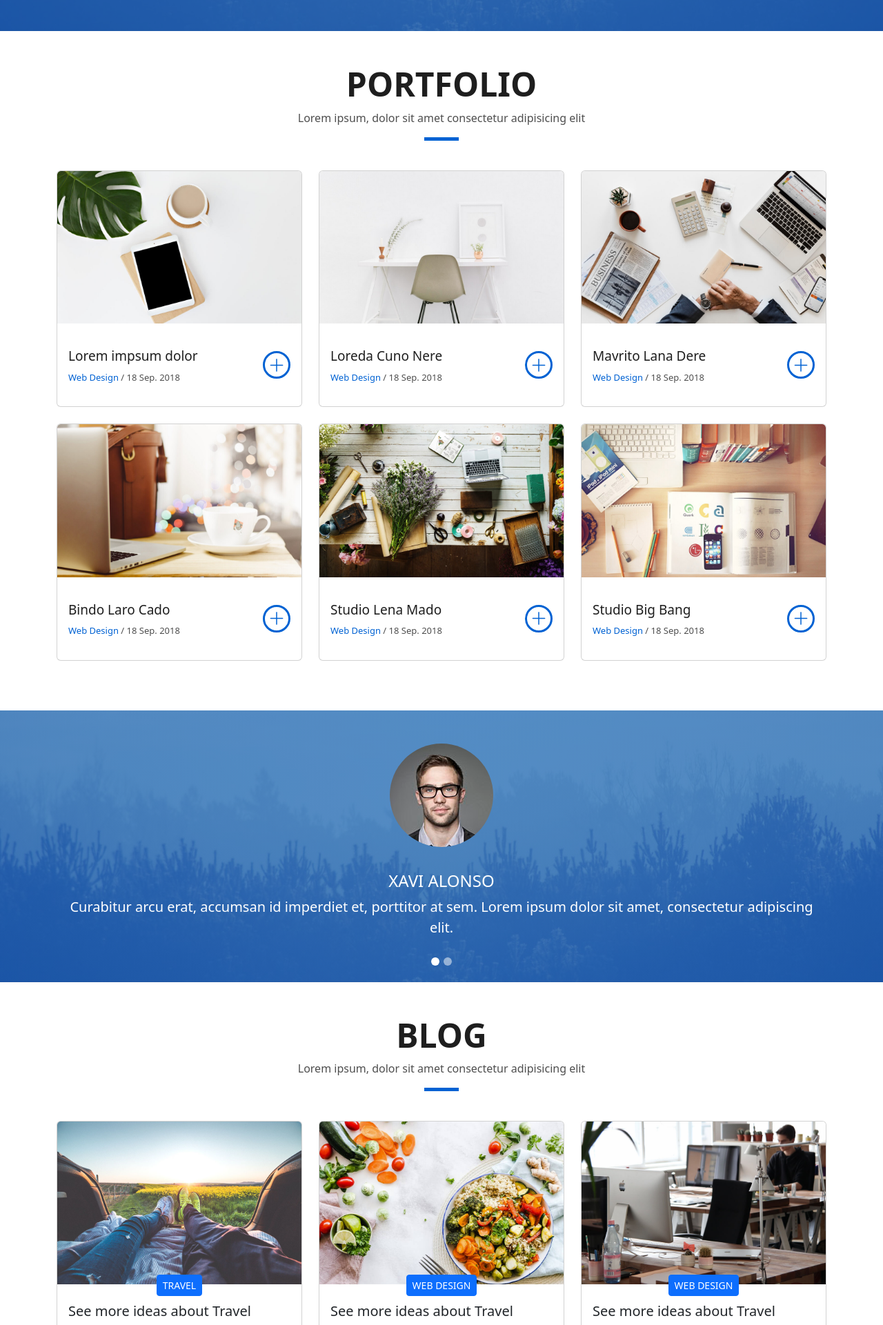
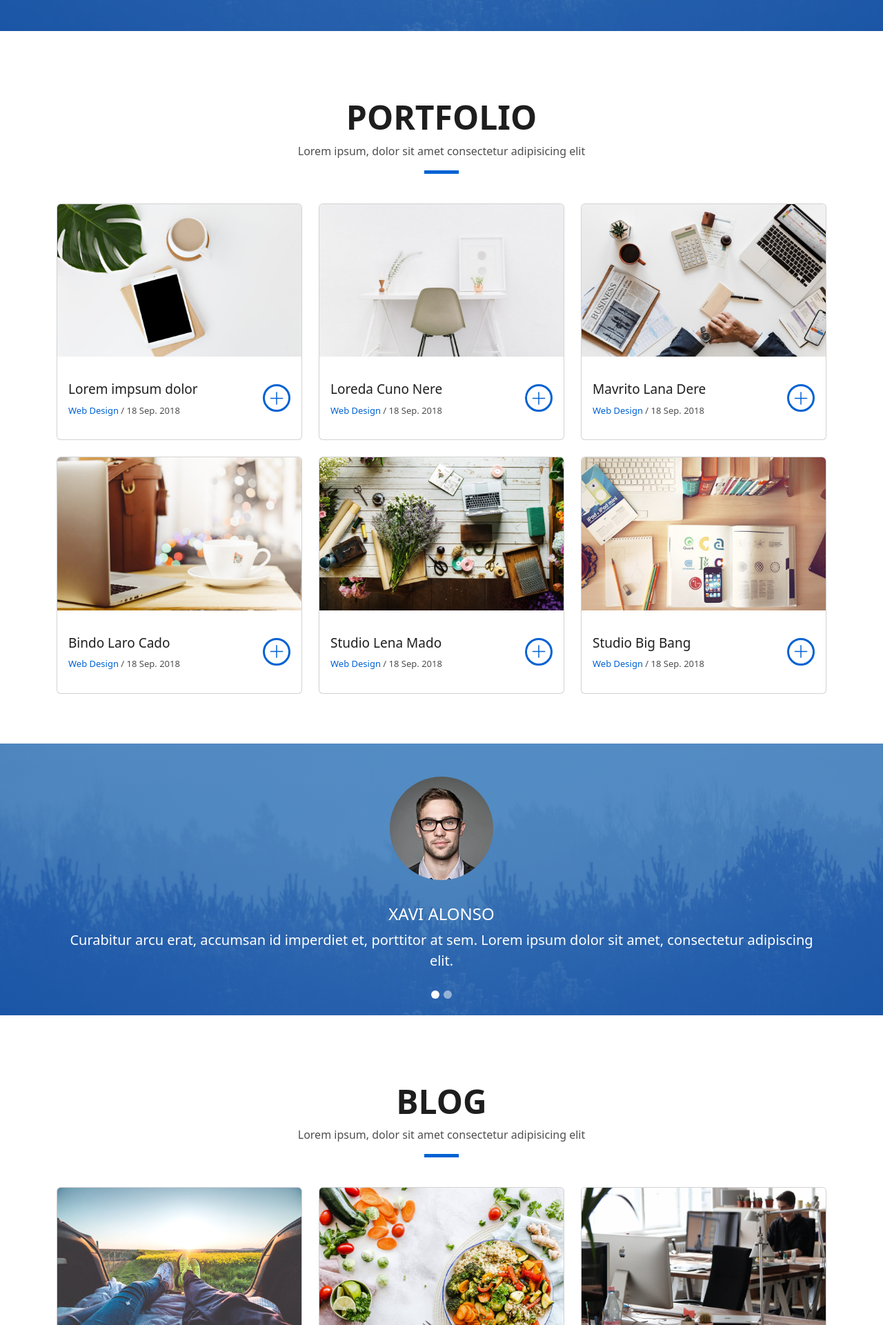
Before and after one commit to HajarZain222/DevFolio, a plain HTML site: page index.html in a window 1280 px wide. Shown: the part 3132-5053 px from the top of the page at 69% size. Drawn offline with nearby package versions, Linux system fonts and the light colour scheme.

Commit message:
update file

```diff
--- a/index.html
+++ b/index.html
@@ -311,7 +311,7 @@
         <!-- Start Work Section -->
         <section class="work p-md-3 p-lg-5" id="work">
             <div class="container">
-                <div class="section-title position-relative text-center pb-5">
+                <div class="section-title position-relative text-center p-5">
                     <h3 class="text-uppercase">Portfolio</h3>
                     <p>Lorem ipsum, dolor sit amet consectetur adipisicing elit</p>
                 </div>
@@ -451,7 +451,7 @@
         <!-- Start Blog Section -->
         <section class="blog p-md-3 p-lg-5" id="blog">
             <div class="container">
-                <div class="section-title position-relative text-center pb-5">
+                <div class="section-title position-relative text-center p-5">
                     <h3 class="text-uppercase">Blog</h3>
                     <p>Lorem ipsum, dolor sit amet consectetur adipisicing elit</p>
                 </div>
```
